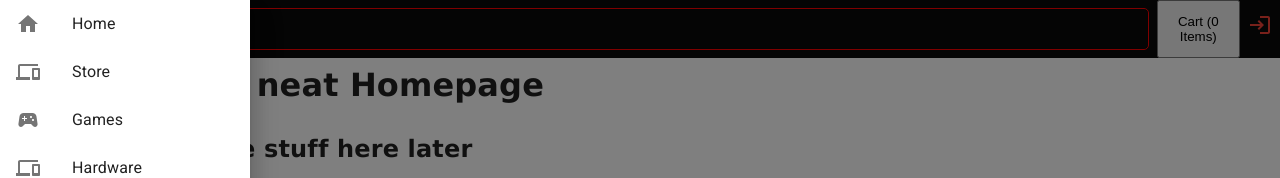
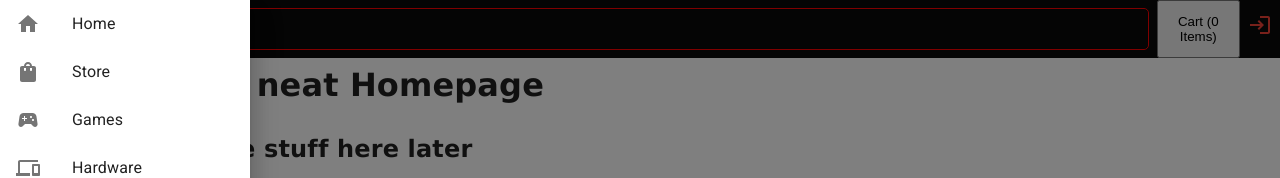
Before and after one commit to Jack-Tillman/TheCapstoneProject, a React (Vite) app: page / in a window 1280 px wide. Both pictures are taken after a click on the button 20 px from the left and 29 px from the top of the page. Shown: the top 178 px of the page. Built offline with nearby package versions, Linux system fonts and the light colour scheme.

Commit message:
changed icon for store in drawer

```diff
--- a/src/client/components/NavBar.jsx
+++ b/src/client/components/NavBar.jsx
@@ -18,6 +18,7 @@ import SportsEsportsIcon from '@mui/icons-material/SportsEsports';
 import DevicesIcon from '@mui/icons-material/Devices';
 import CheckroomIcon from '@mui/icons-material/Checkroom';
 import PersonIcon from '@mui/icons-material/Person';
+import ShoppingBagIcon from '@mui/icons-material/ShoppingBag';
 
 
 
@@ -26,7 +27,7 @@ import PersonIcon from '@mui/icons-material/Person';
 //render dashboard/logout if user is logged in
   const data = [
     { name: "Home", link: "/", icon: <HomeIcon />},
-    { name: "Store", link: "/store", icon: <DevicesIcon />},
+    { name: "Store", link: "/store", icon: <ShoppingBagIcon />},
     { name: "Games", link: "/store#games", icon: <SportsEsportsIcon />},
     { name: "Hardware", link: "/store#hardware", icon: <DevicesIcon />},
     { name: "Merch", link: "/store#merch", icon: <CheckroomIcon />},
```
